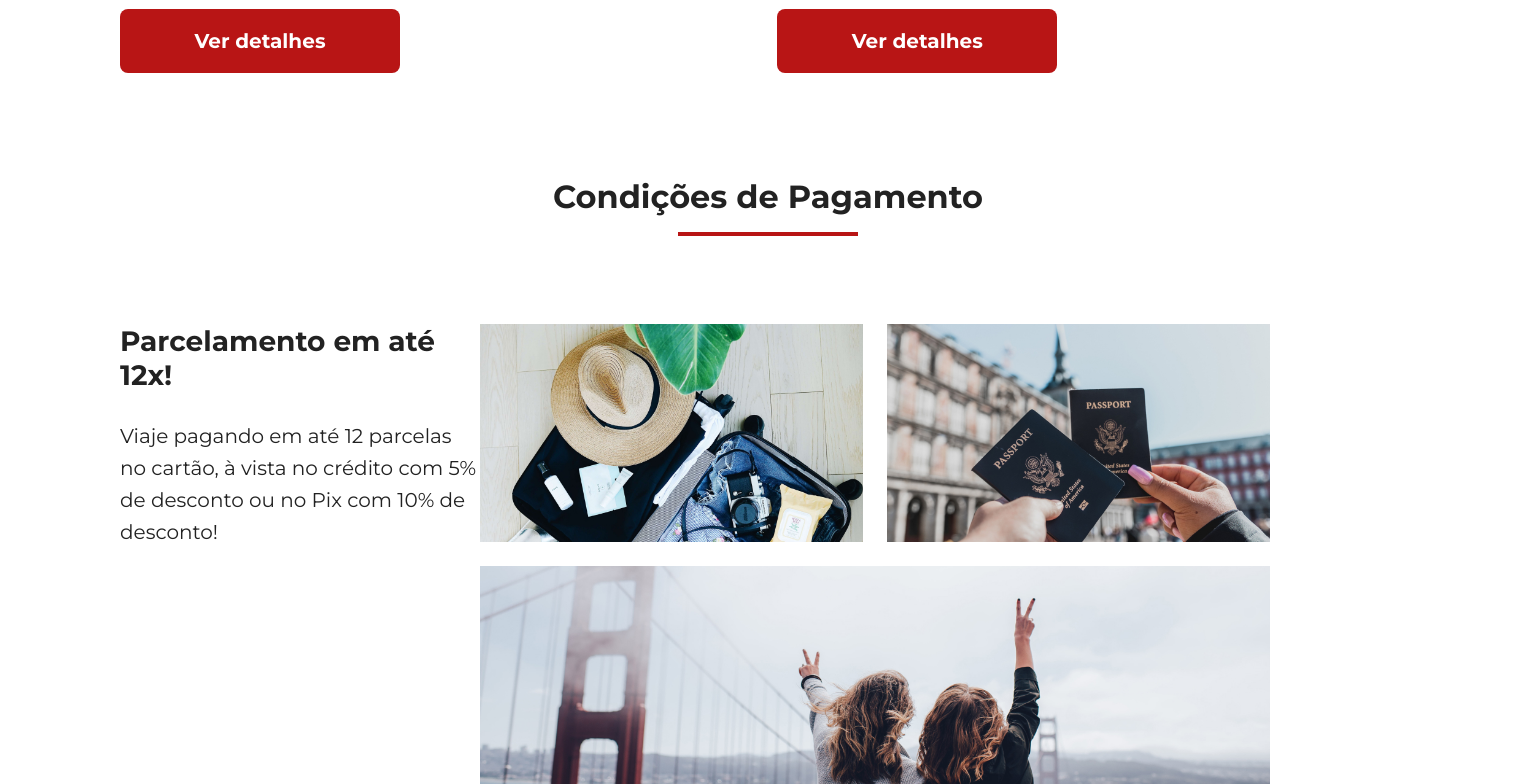
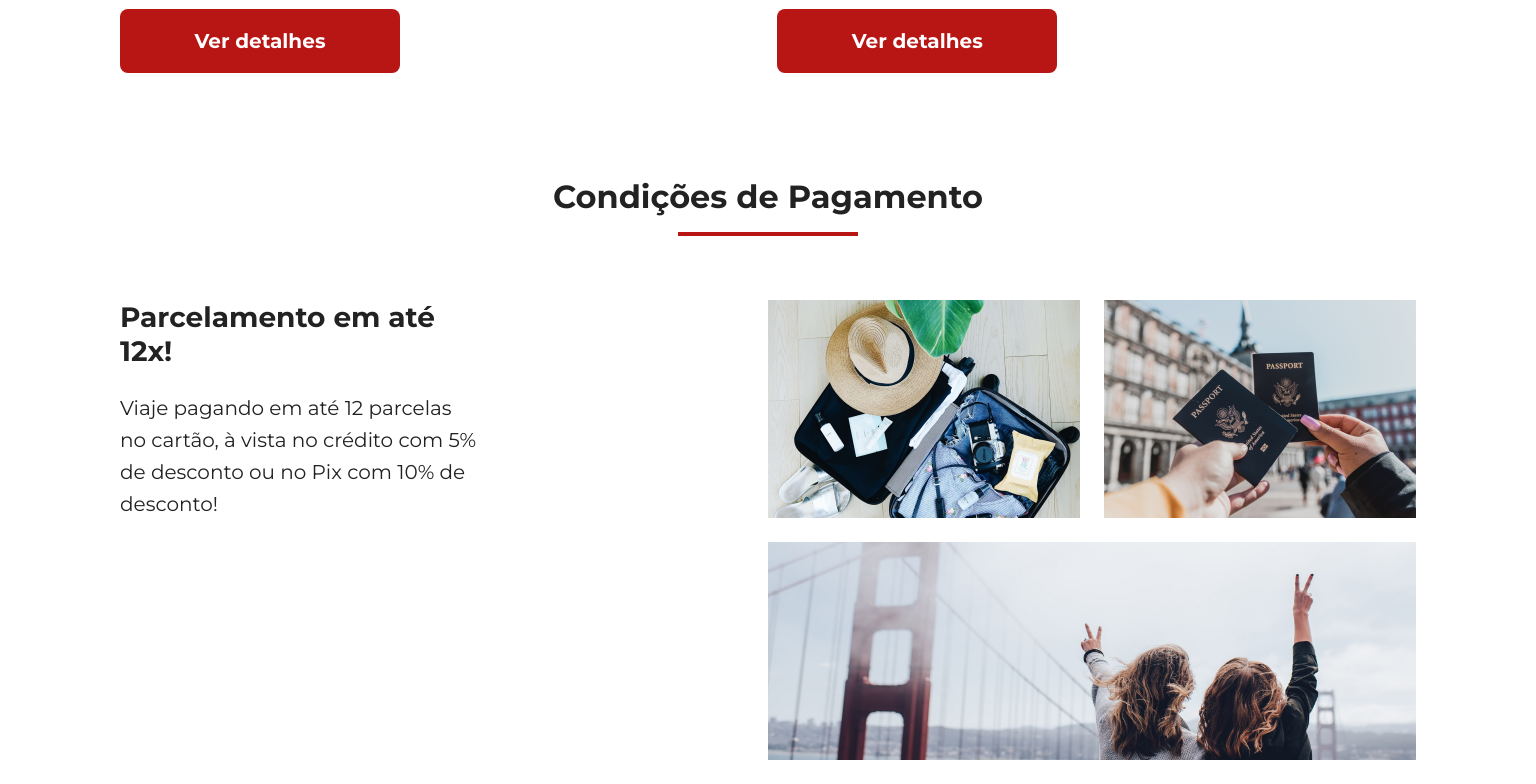
Before and after one commit to avelarweslley/jornada-viagens, a plain HTML site: page index.html in a window 1536 px wide. Shown: the part 3219-4003 px from the top of the page. After the commit the page ends 3979 px from the top, so only its background shows below. Drawn offline with Linux system fonts and the light colour scheme.

Commit message:
corrige bug em payments

```diff
--- a/css/payments.css
+++ b/css/payments.css
@@ -55,14 +55,21 @@
 
   .payments .content {
     display: flex;
-giy    justify-content: space-between;
+    justify-content: space-between;
   }
 
   .payments .content .image-gallery {
-    width: 790px;
+    width: 50%;
+    margin: 0;
+
   }
 
   .payments .content .text-content {
     width: 360px;
+
+  }
+
+  .payments .content .text-content .content-title{
+    margin: 0 0 24px;
   }
 }
```
